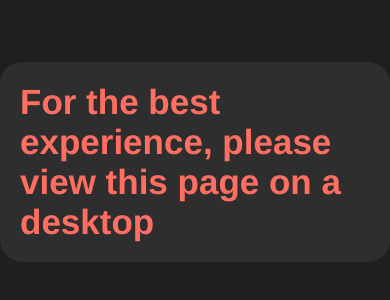
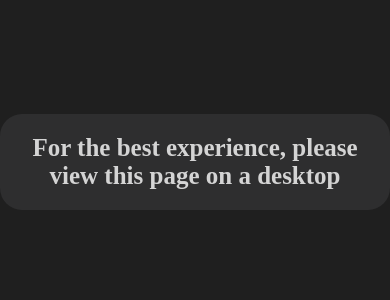
Before and after one commit to sharadsingh2002/To-do-list-with-CRUD-functionality, a plain HTML site: page index.html in a window 390 px wide. Shown: the part 260-560 px from the top of the page. Drawn offline with Linux system fonts and the light colour scheme.

Commit message:
Update style.css

```diff
--- a/style.css
+++ b/style.css
@@ -32,7 +32,7 @@ body {
     position: relative;
 }
 
-.viewVersion {
+.viewMobile {
     display: none;
 }
 
@@ -48,10 +48,9 @@ span {
     font-weight: bolder;
     opacity: 0;
     box-shadow: 0 0 10px rgba(87, 87, 87, 0.848);
-    font-weight: bolder;
 }
 
-.container h1 {
+.viewDesktop h1 {
     font-size: 35px;
     color: #FF6F61;
     font-family: 'Franklin Gothic Medium', 'Arial Narrow', Arial, sans-serif;
@@ -188,11 +187,13 @@ tr :last-child {
 
 @media (max-width:900px) {
 
-    .viewVersion {
+    .viewMobile {
         display: block;
-        font-size: 22px;
+        font-size: 25px;
         text-align: center;
+        color: #d4d4d4;
     }
+
     .viewDesktop {
         display: none;
     }
```
